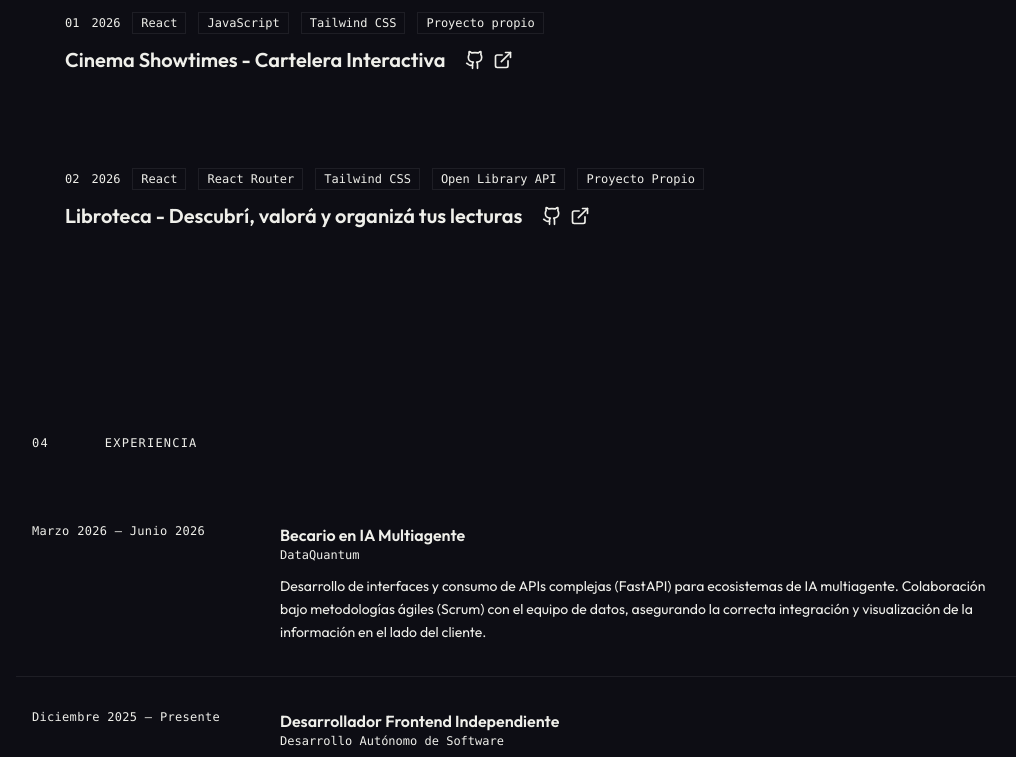
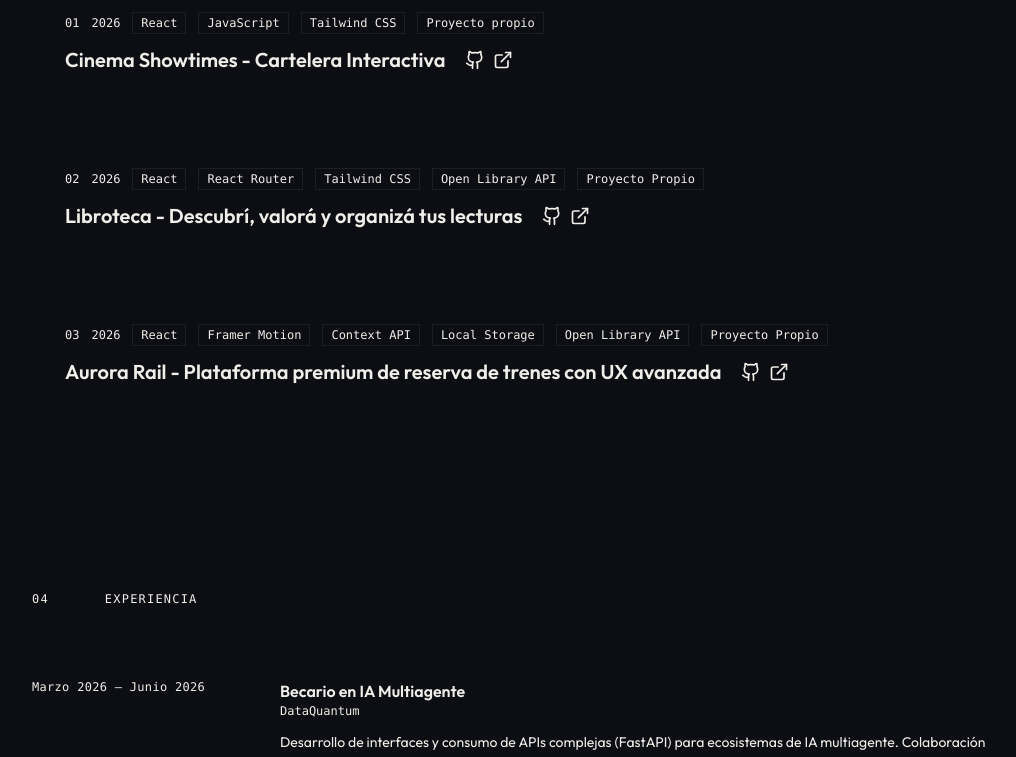
Before and after one commit to Casasluis010/portfolio-web, a React (Vite) app: page / in a window 1280 px wide. Shown: the part 2000-2757 px from the top of the page, without its empty margins (120-1136 px from the left). Built offline with nearby package versions, Linux system fonts and the light colour scheme; a web font is replaced by a local one.

Commit message:
Fix: corrección de rutas de video y despliegue individual de proyectos

```diff
--- a/src/app/App.tsx
+++ b/src/app/App.tsx
@@ -1,5 +1,8 @@
 import { useState } from "react";
 import { ArrowUpRight, Github, Linkedin, Mail, ExternalLink, Monitor, Smartphone, Zap } from "lucide-react";
+
+//@ts-ignore
+import videoAurora from "../assets/video_Aurora.mp4";
 
 //@ts-ignore
 import videoBiblioteca from '../assets/Video_biblioteca.mp4';
@@ -317,7 +320,7 @@ export default function App() {
           {/* Proyecto 2: Libroteca*/}
           <div
             className="bg-card group cursor-pointer border border-transparent hover:border-border transition-colors"
-            onMouseEnter={() => setActiveProject("hospitalsys")}
+            onMouseEnter={() => setActiveProject("Libroteca")}
             onMouseLeave={() => setActiveProject(null)}
           >
             <div className="p-6 md:p-8">
@@ -372,8 +375,8 @@ export default function App() {
                   <div
                     className="overflow-hidden transition-all duration-300"
                     style={{
-                      maxHeight: activeProject === "hospitalsys" ? "500px" : "0",
-                      opacity: activeProject === "hospitalsys" ? 1 : 0,
+                      maxHeight: activeProject === "Libroteca" ? "500px" : "0",
+                      opacity: activeProject === "Libroteca" ? 1 : 0,
                     }}
                   >
                     <p className="text-muted-foreground text-sm leading-relaxed max-w-2xl mb-4">
@@ -388,6 +391,92 @@ export default function App() {
                     <div className="mt-4 rounded-lg overflow-hidden border border-border bg-black/20 aspect-video relative max-w-2xl">
                       <video
                         src={videoBiblioteca}
+                        autoPlay
+                        loop
+                        muted
+                        playsInline
+                        controls
+                        className="w-full h-full object-cover"
+                      />
+                    </div>
+                  </div>
+                </div>
+              </div>
+            </div>
+          </div>
+
+          {/* Proyecto 3: Aurora Rail*/}
+          <div
+            className="bg-card group cursor-pointer border border-transparent hover:border-border transition-colors"
+            onMouseEnter={() => setActiveProject("aurora")}
+            onMouseLeave={() => setActiveProject(null)}
+          >
+            <div className="p-6 md:p-8">
+              <div className="flex items-start justify-between gap-4">
+                <div className="flex-1 min-w-0">
+
+                  {/* Etiquetas Superiores */}
+                  <div className="flex items-center gap-3 mb-3 flex-wrap">
+                    <span className="font-mono text-xs text-primary">03</span>
+                    <span className="font-mono text-xs text-muted-foreground">2026</span>
+
+                    {/* Tecnologías */}
+                    <span className="font-mono text-xs text-muted-foreground border border-border px-2 py-0.5">React</span>
+                    <span className="font-mono text-xs text-muted-foreground border border-border px-2 py-0.5">Framer Motion </span>
+                    <span className="font-mono text-xs text-muted-foreground border border-border px-2 py-0.5">Context API</span>
+                    <span className="font-mono text-xs text-muted-foreground border border-border px-2 py-0.5">Local Storage</span>
+                    <span className="font-mono text-xs text-muted-foreground border border-border px-2 py-0.5">Open Library API </span>
+
+                    {/* Highlight */}
+                    <span className="font-mono text-xs text-primary/70 border border-primary/30 px-2 py-0.5">
+                      Proyecto Propio
+                    </span>
+                  </div>
+
+                  {/* Título y Enlaces (GitHub) */}
+                  <div className="flex items-center gap-3 mb-3">
+                    <h3 className="text-xl font-semibold group-hover:text-primary transition-colors">
+                      Aurora Rail - Plataforma premium de reserva de trenes con UX avanzada
+                    </h3>
+                    <div className="flex items-center gap-2 ml-2">
+                      <a
+                        href="https://github.com/Casasluis010/aurora-railways.git"
+                        target="_blank"
+                        rel="noopener noreferrer"
+                        className="text-muted-foreground hover:text-primary transition-colors"
+                        title="Código en GitHub"
+                      >
+                        <Github size={20} />
+                      </a>
+                      <a
+                        href="https://aurora-railways.vercel.app/"
+                        target="_blank"
+                        rel="noopener noreferrer"
+                        className="text-muted-foreground hover:text-primary transition-colors"
+                        title="Ver Demo en Vivo"
+                      >
+                        <ExternalLink size={20} />
+                      </a>
+                    </div>
+                  </div>
+
+                  {/* Descripción Desplegable (Animación) */}
+                  <div
+                      className="overflow-hidden transition-all duration-300"
+                      style={{
+                        // CAMBIAMOS "hospitalsys" por "aurora"
+                        maxHeight: activeProject === "aurora" ? "500px" : "0",
+                        opacity: activeProject === "aurora" ? 1 : 0,
+                      }}
+                    >
+                      <p className="text-muted-foreground text-sm leading-relaxed max-w-2xl mb-4">
+                        Aplicación web simulada para la reserva de billetes de tren de alta velocidad. Centrada en ofrecer una experiencia de usuario (UX) fluida, animaciones de nivel nativo, y una interfaz "Glassmorphism" altamente interactiva.
+                      </p>
+
+                    {/* Demo Visual GIF */}
+                    <div className="mt-4 rounded-lg overflow-hidden border border-border bg-black/20 aspect-video relative max-w-2xl">
+                      <video
+                        src={videoAurora}
                         autoPlay
                         loop
                         muted
```
Also changed, not shown: 1 other file (tests, documents, lock files or other folders).
